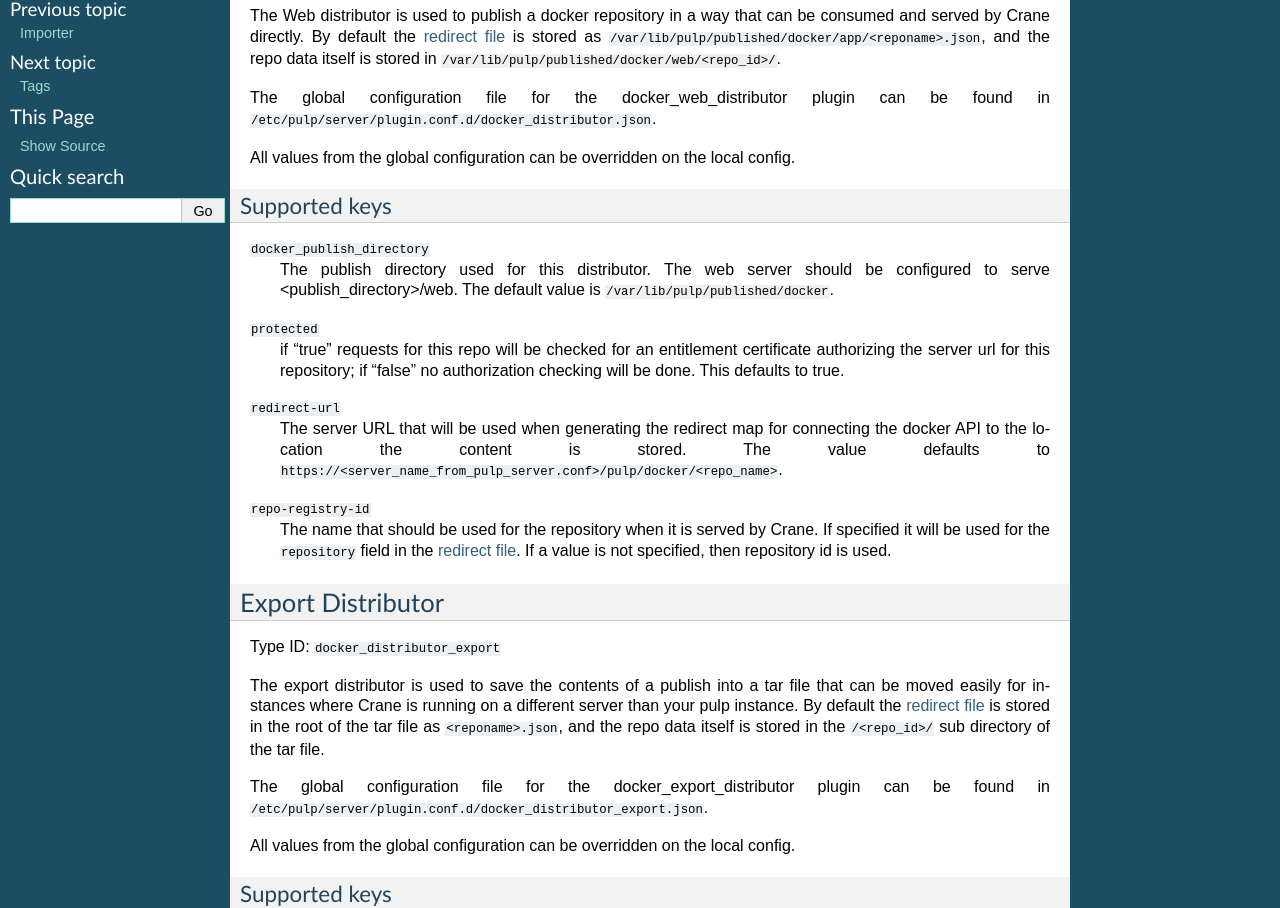
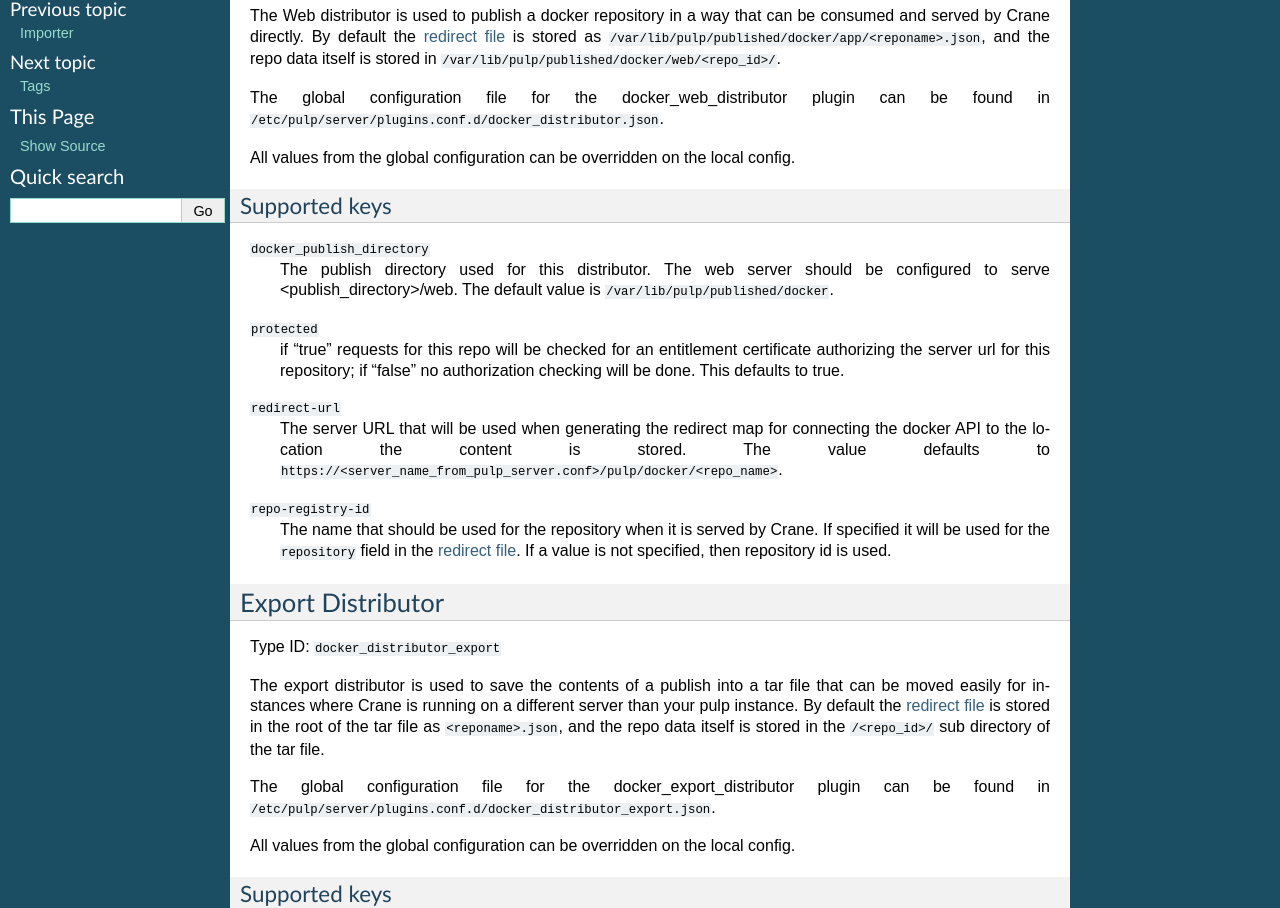
Before and after one commit to pulp/pulp_docker, a Sphinx documentation site: the page built from docs/tech-reference/distributor.rst, in a window 1280 px wide. Shown: the part 182-1090 px from the top of the page. Built offline with Sphinx 7.4.7, drawn with Linux system fonts in a browser that asks for light colours.

Commit message:
1160272 - Adjusting configuration files' path for docker plugins.

```diff
--- a/docs/tech-reference/distributor.rst
+++ b/docs/tech-reference/distributor.rst
@@ -13,7 +13,7 @@
 ``/var/lib/pulp/published/docker/web/<repo_id>/``.
 
 The global configuration file for the docker_web_distributor plugin
-can be found in ``/etc/pulp/server/plugin.conf.d/docker_distributor.json``.
+can be found in ``/etc/pulp/server/plugins.conf.d/docker_distributor.json``.
 
 All values from the global configuration can be overridden on the local config.
 
@@ -52,7 +52,7 @@
 the tar file.
 
 The global configuration file for the docker_export_distributor plugin
-can be found in ``/etc/pulp/server/plugin.conf.d/docker_distributor_export.json``.
+can be found in ``/etc/pulp/server/plugins.conf.d/docker_distributor_export.json``.
 
 All values from the global configuration can be overridden on the local config.
 
```
